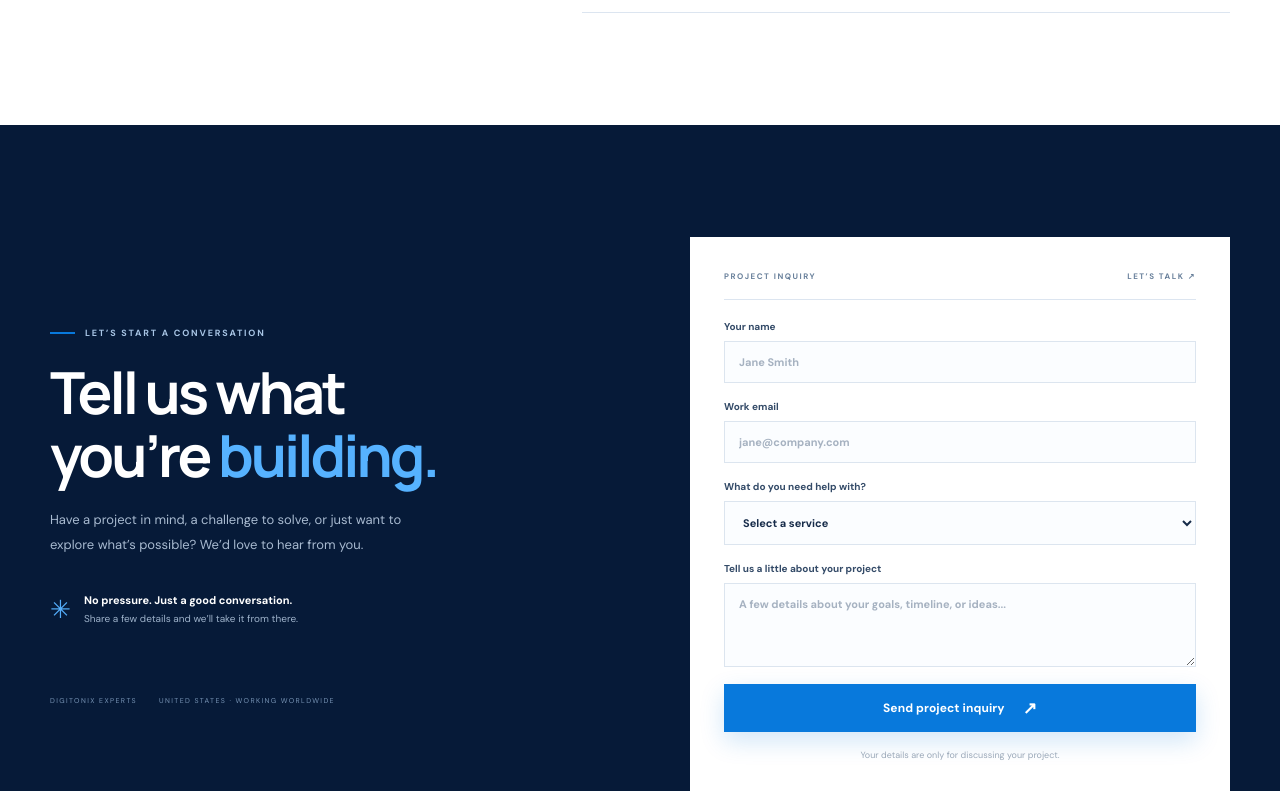
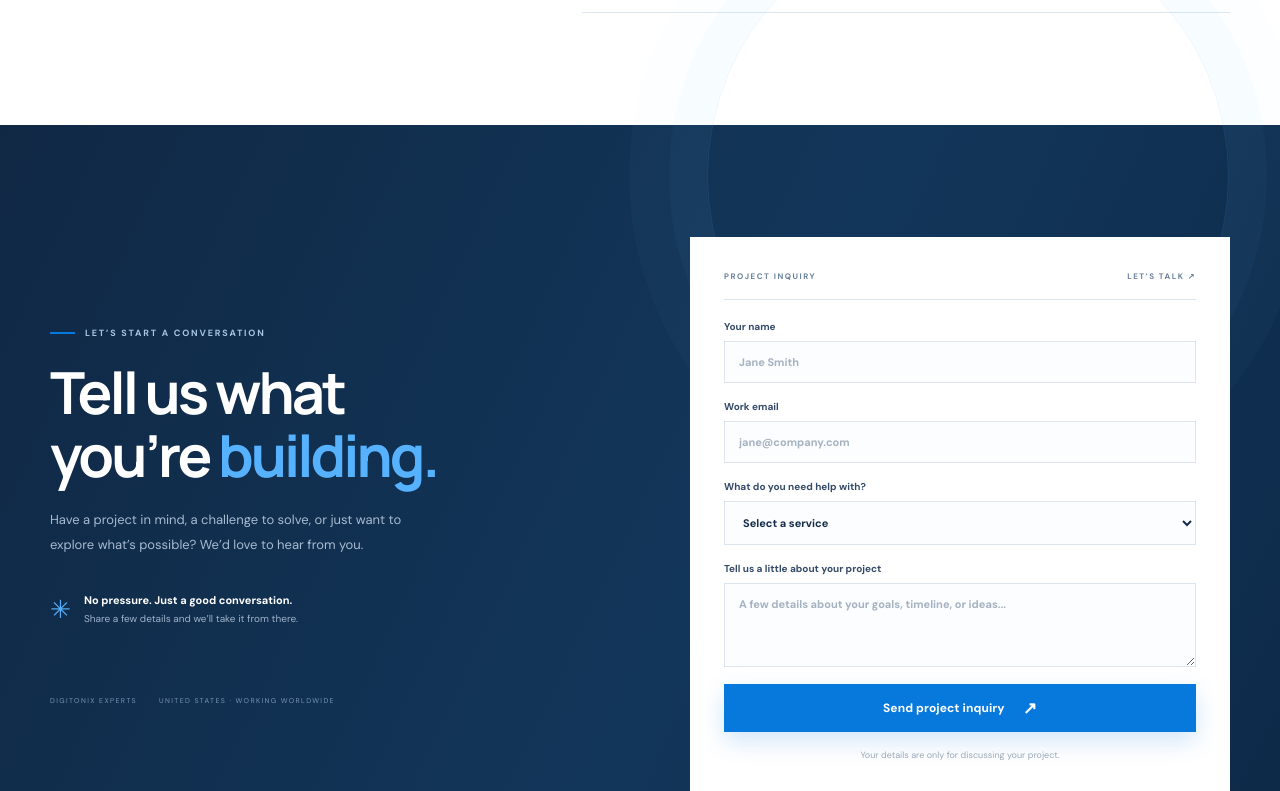
Before and after one commit to digitonixexperts/Digitonix-Experts, a Next.js app: page / in a window 1280 px wide. Shown: the part 5009-5800 px from the top of the page. Built offline with nearby package versions, Linux system fonts and the light colour scheme.

Commit message:
Refine contact section background color

```diff
--- a/app/globals.css
+++ b/app/globals.css
@@ -408,3 +408,8 @@
 @media(max-width:900px){.projects-grid{grid-template-columns:repeat(2,minmax(0,1fr))}.project-art{height:330px}.project-art-center strong{font-size:29px}}
 @media(max-width:620px){.work-section{padding-top:76px;padding-bottom:76px}.work-section .section-heading{margin-bottom:30px;gap:15px}.work-section .section-heading h2{font-size:clamp(36px,10vw,46px);letter-spacing:-2.1px}.work-section .split-heading>p{font-size:13px}.projects-grid{grid-template-columns:1fr;gap:17px}.project-card{padding:8px}.project-art{height:320px;padding:18px}.project-art-center strong{font-size:29px}.project-visual{height:118px}.project-caption{padding:15px 9px 10px}.project-caption h3{font-size:15px}.project-caption p{font-size:11px}.portfolio-note{flex-wrap:wrap;gap:8px;margin-top:27px;font-size:7px}}
 @media(prefers-reduced-motion:reduce){.project-card,.project-link{transition:none}.project-card:hover{transform:none}}
+
+/* Softer, more refined contact section background */
+.contact-section{background:linear-gradient(115deg,#102844 0%,#12365a 55%,#0d2948 100%);position:relative;isolation:isolate}
+.contact-section:before{content:"";position:absolute;z-index:-1;width:520px;height:520px;right:4%;top:-210px;border:1px solid rgba(120,184,235,.13);border-radius:50%;box-shadow:0 0 0 38px rgba(120,184,235,.035),0 0 0 78px rgba(120,184,235,.025);pointer-events:none}
+@media(max-width:680px){.contact-section:before{width:360px;height:360px;right:-180px;top:-120px}}
```
